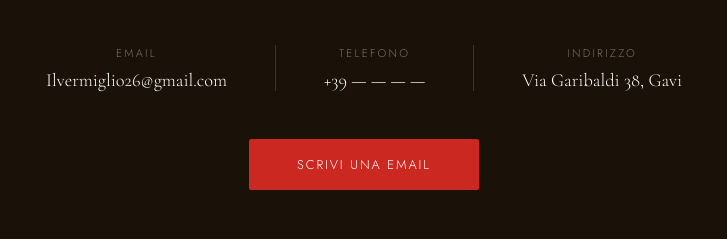
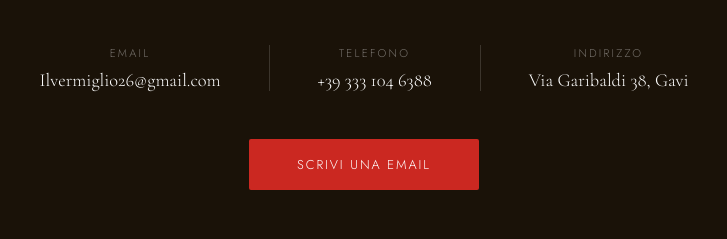
Before and after one commit to capotostomichele-hue/IlVermiglio, a plain HTML site: page index.html in a window 1280 px wide. Shown: the part 4914-5153 px from the top of the page, 276-1003 px from the left. Drawn offline with nearby package versions, Linux system fonts and the light colour scheme.

Commit message:
Update index.html

```diff
--- a/index.html
+++ b/index.html
@@ -635,7 +635,7 @@
     <div class="contact-divider"></div>
     <div class="contact-method">
       <span class="label"><span data-it>Telefono</span><span data-en>Phone</span></span>
-      <span class="value">+39 — — — —</span>
+      <span class="value"><a href="tel:+393331046388">+39 333 104 6388</a></span>
     </div>
     <div class="contact-divider"></div>
     <div class="contact-method">
```
